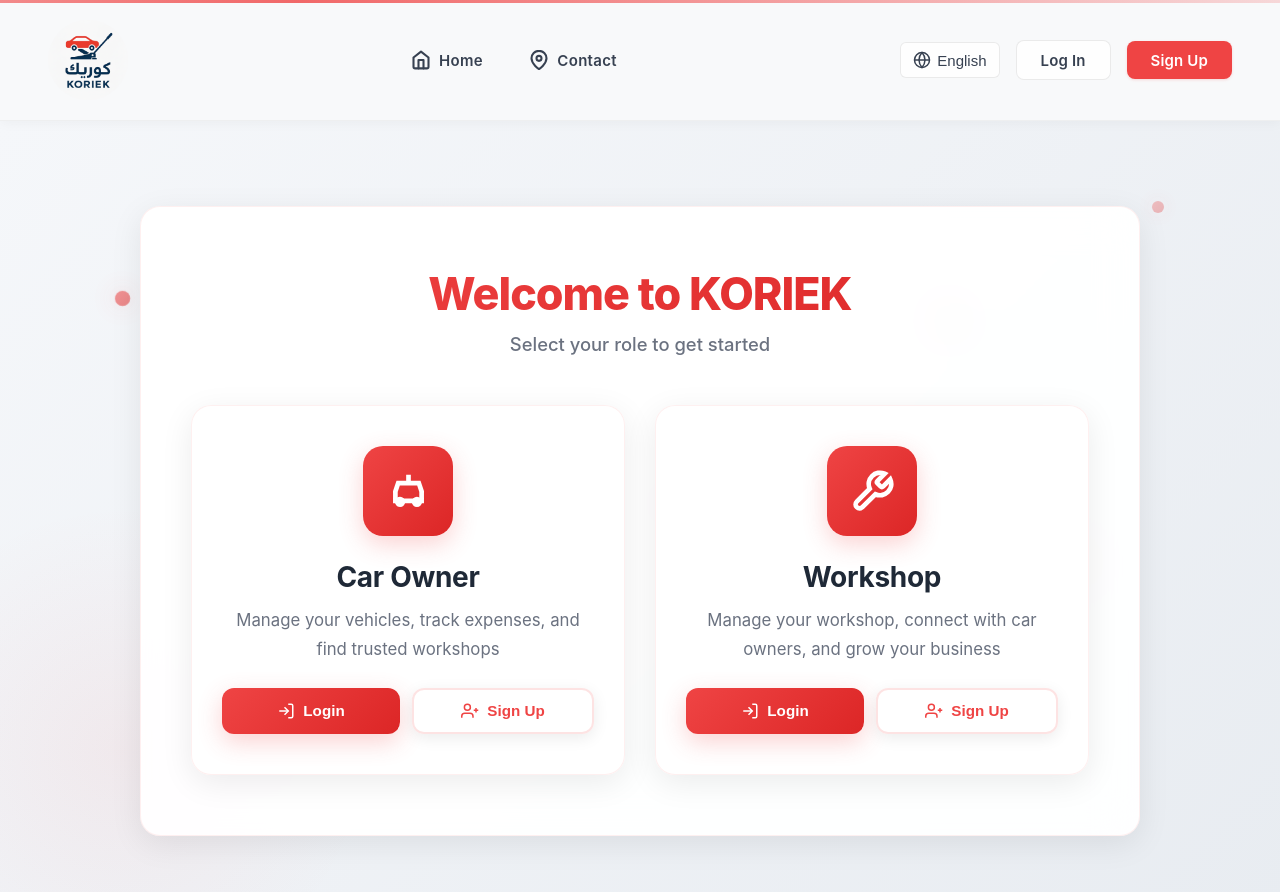
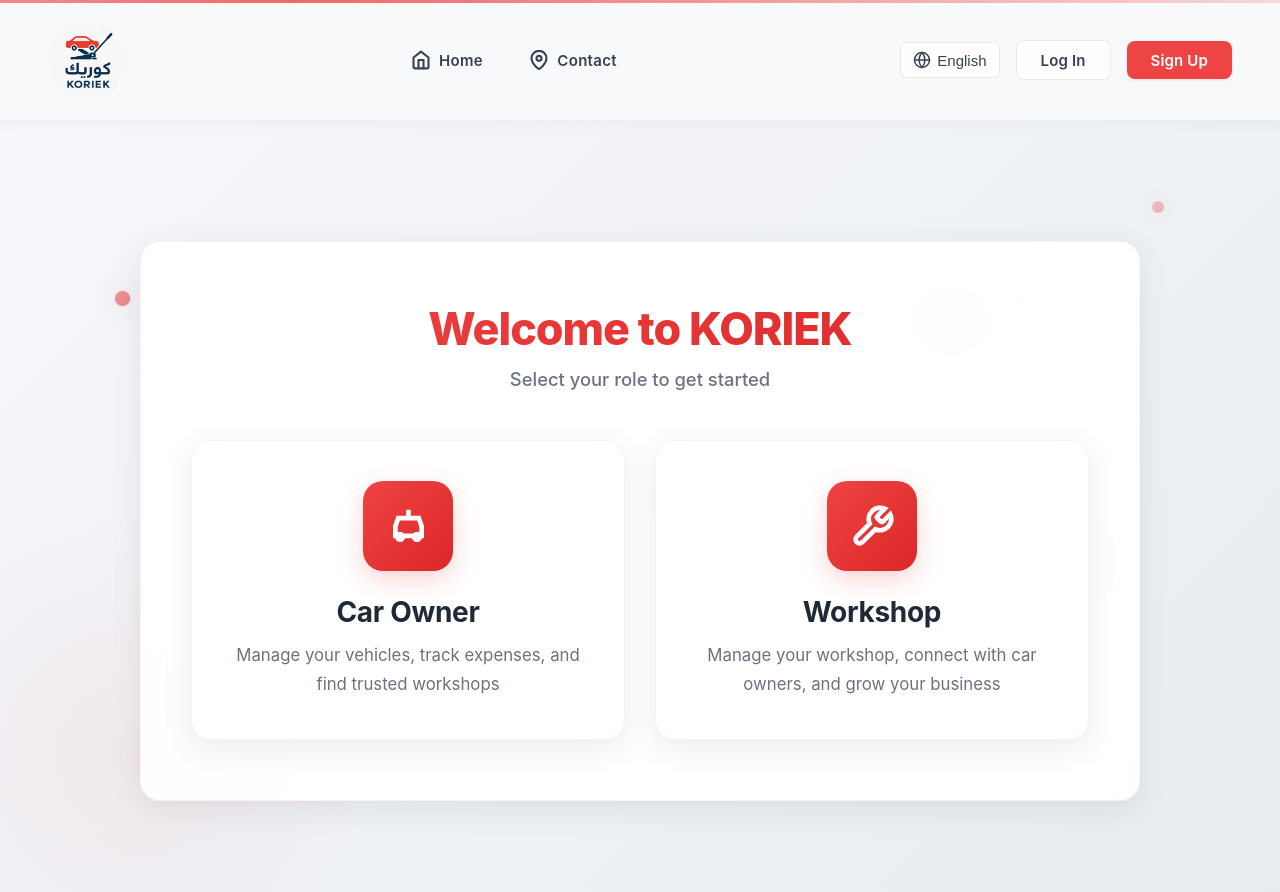
Before and after one commit to Mazen-Barakat/KORIEK, an Angular app: page /select-role in a window 1280 px wide. Shown: the top 892 px of the page. Built offline with nearby package versions, Linux system fonts and the light colour scheme.

Commit message:
refactor: simplify role selection UI by removing action buttons and adding click events on cards

```diff
--- a/src/app/components/role-selection/role-selection.component.css
+++ b/src/app/components/role-selection/role-selection.component.css
@@ -283,6 +283,7 @@
   position: relative;
   overflow: hidden;
   animation: cardFadeIn 0.5s ease-out backwards;
+  cursor: pointer;
 }
 
 @keyframes cardFadeIn {
@@ -356,71 +357,6 @@
   min-height: 50px;
 }
 
-.role-actions {
-  display: flex;
-  gap: 12px;
-  margin-top: 24px;
-}
-
-.role-action-btn {
-  flex: 1;
-  padding: 12px 20px;
-  border: none;
-  border-radius: 12px;
-  font-size: 0.95rem;
-  font-weight: 600;
-  cursor: pointer;
-  display: flex;
-  align-items: center;
-  justify-content: center;
-  gap: 8px;
-  transition: all 0.3s ease;
-  position: relative;
-  overflow: hidden;
-}
-
-.role-action-btn::before {
-  content: '';
-  position: absolute;
-  top: 0;
-  left: -100%;
-  width: 100%;
-  height: 100%;
-  background: linear-gradient(90deg, transparent, rgba(255, 255, 255, 0.3), transparent);
-  transition: left 0.5s ease;
-}
-
-.role-action-btn:hover::before {
-  left: 100%;
-}
-
-.login-btn {
-  background: linear-gradient(135deg, var(--brand-primary) 0%, #dc2626 100%);
-  color: white;
-  box-shadow: 0 8px 24px rgba(239, 68, 68, 0.24);
-}
-
-.login-btn:hover {
-  background: linear-gradient(135deg, #dc2626 0%, #b91c1c 100%);
-  transform: translateY(-3px);
-  box-shadow: 0 12px 32px rgba(239, 68, 68, 0.32);
-}
-
-.signup-btn {
-  background: rgba(255, 255, 255, 0.95);
-  backdrop-filter: blur(10px);
-  color: var(--brand-primary);
-  border: 2px solid rgba(239, 68, 68, 0.15);
-  box-shadow: 0 4px 16px rgba(0, 0, 0, 0.08);
-}
-
-.signup-btn:hover {
-  background: white;
-  border-color: var(--brand-primary);
-  transform: translateY(-3px);
-  box-shadow: 0 8px 24px rgba(239, 68, 68, 0.16);
-}
-
 @media (max-width: 768px) {
   .role-selection-card {
     padding: 30px 20px;
@@ -448,9 +384,4 @@
     width: 30px;
     height: 30px;
   }
-
-  .role-actions {
-    flex-direction: column;
-    gap: 10px;
-  }
 }
--- a/src/app/components/role-selection/role-selection.component.html
+++ b/src/app/components/role-selection/role-selection.component.html
@@ -16,7 +16,7 @@
 
       <div class="roles-grid">
         <!-- CAROWNER Card -->
-        <div class="role-card">
+        <div class="role-card" (click)="selectRoleAndLogin('CAROWNER')">
           <div class="role-icon">
             <svg xmlns="http://www.w3.org/2000/svg" viewBox="0 0 24 24" fill="none" stroke="currentColor" stroke-width="2">
               <path d="M5 17h14v-5l-1.5-4.5h-11L5 12v5z"/>
@@ -27,30 +27,10 @@
           </div>
           <h2>Car Owner</h2>
           <p class="role-description">Manage your vehicles, track expenses, and find trusted workshops</p>
-
-          <div class="role-actions">
-            <button class="role-action-btn login-btn" (click)="selectRoleAndLogin('CAROWNER')">
-              <svg xmlns="http://www.w3.org/2000/svg" width="18" height="18" viewBox="0 0 24 24" fill="none" stroke="currentColor" stroke-width="2">
-                <path d="M15 3h4a2 2 0 0 1 2 2v14a2 2 0 0 1-2 2h-4"/>
-                <polyline points="10 17 15 12 10 7"/>
-                <line x1="15" y1="12" x2="3" y2="12"/>
-              </svg>
-              Login
-            </button>
-            <button class="role-action-btn signup-btn" (click)="selectRoleAndSignup('CAROWNER')">
-              <svg xmlns="http://www.w3.org/2000/svg" width="18" height="18" viewBox="0 0 24 24" fill="none" stroke="currentColor" stroke-width="2">
-                <path d="M16 21v-2a4 4 0 0 0-4-4H5a4 4 0 0 0-4 4v2"/>
-                <circle cx="8.5" cy="7" r="4"/>
-                <line x1="20" y1="8" x2="20" y2="14"/>
-                <line x1="23" y1="11" x2="17" y2="11"/>
-              </svg>
-              Sign Up
-            </button>
-          </div>
         </div>
 
         <!-- WORKSHOP Card -->
-        <div class="role-card">
+        <div class="role-card" (click)="selectRoleAndLogin('WORKSHOP')">
           <div class="role-icon">
             <svg xmlns="http://www.w3.org/2000/svg" viewBox="0 0 24 24" fill="none" stroke="currentColor" stroke-width="2">
               <path d="M14.7 6.3a1 1 0 0 0 0 1.4l1.6 1.6a1 1 0 0 0 1.4 0l3.77-3.77a6 6 0 0 1-7.94 7.94l-6.91 6.91a2.12 2.12 0 0 1-3-3l6.91-6.91a6 6 0 0 1 7.94-7.94l-3.76 3.76z"/>
@@ -58,26 +38,6 @@
           </div>
           <h2>Workshop</h2>
           <p class="role-description">Manage your workshop, connect with car owners, and grow your business</p>
-
-          <div class="role-actions">
-            <button class="role-action-btn login-btn" (click)="selectRoleAndLogin('WORKSHOP')">
-              <svg xmlns="http://www.w3.org/2000/svg" width="18" height="18" viewBox="0 0 24 24" fill="none" stroke="currentColor" stroke-width="2">
-                <path d="M15 3h4a2 2 0 0 1 2 2v14a2 2 0 0 1-2 2h-4"/>
-                <polyline points="10 17 15 12 10 7"/>
-                <line x1="15" y1="12" x2="3" y2="12"/>
-              </svg>
-              Login
-            </button>
-            <button class="role-action-btn signup-btn" (click)="selectRoleAndSignup('WORKSHOP')">
-              <svg xmlns="http://www.w3.org/2000/svg" width="18" height="18" viewBox="0 0 24 24" fill="none" stroke="currentColor" stroke-width="2">
-                <path d="M16 21v-2a4 4 0 0 0-4-4H5a4 4 0 0 0-4 4v2"/>
-                <circle cx="8.5" cy="7" r="4"/>
-                <line x1="20" y1="8" x2="20" y2="14"/>
-                <line x1="23" y1="11" x2="17" y2="11"/>
-              </svg>
-              Sign Up
-            </button>
-          </div>
         </div>
       </div>
     </div>
```
Also changed, not shown: 2 other files (tests, documents, lock files or other folders).
